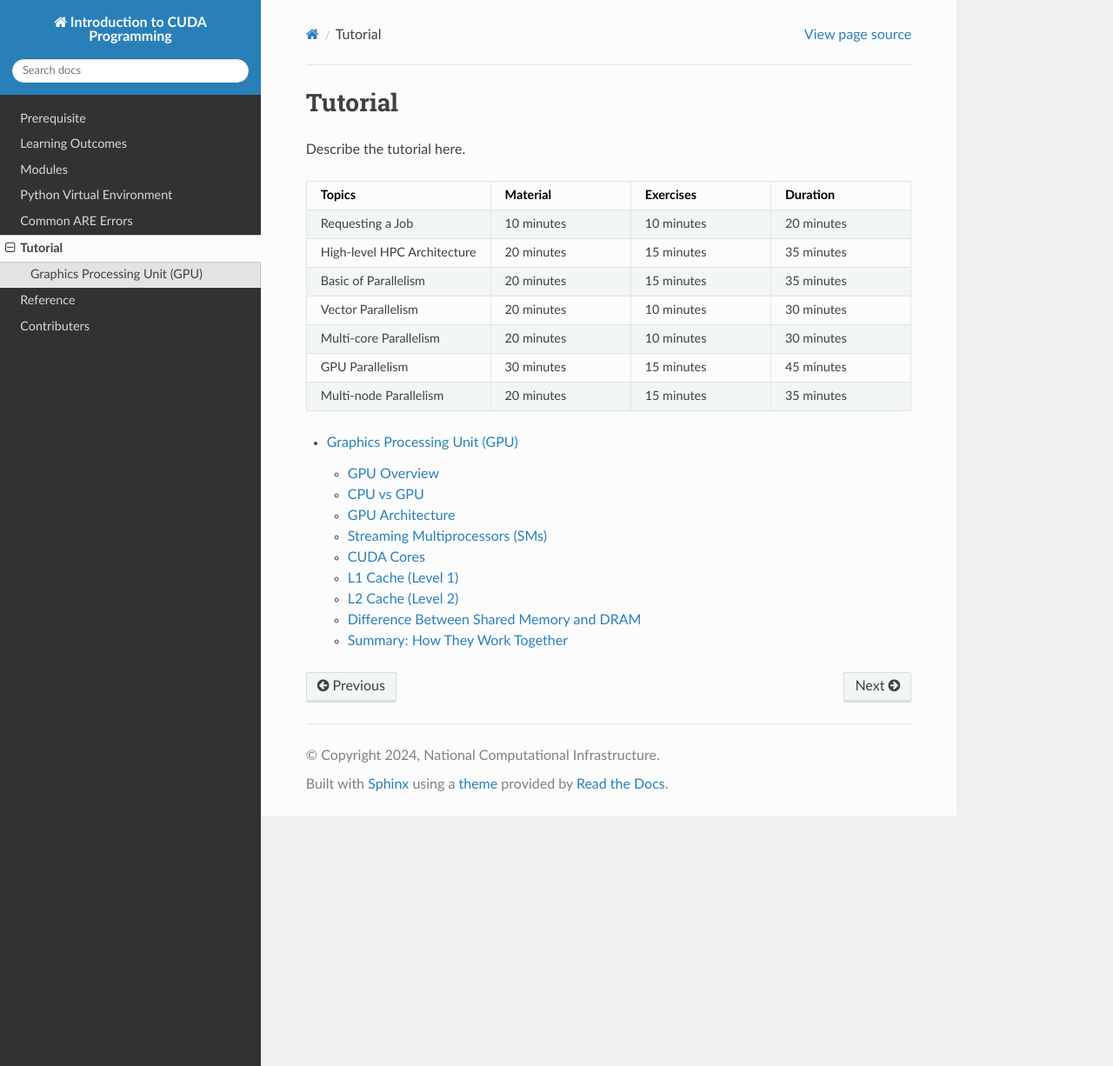
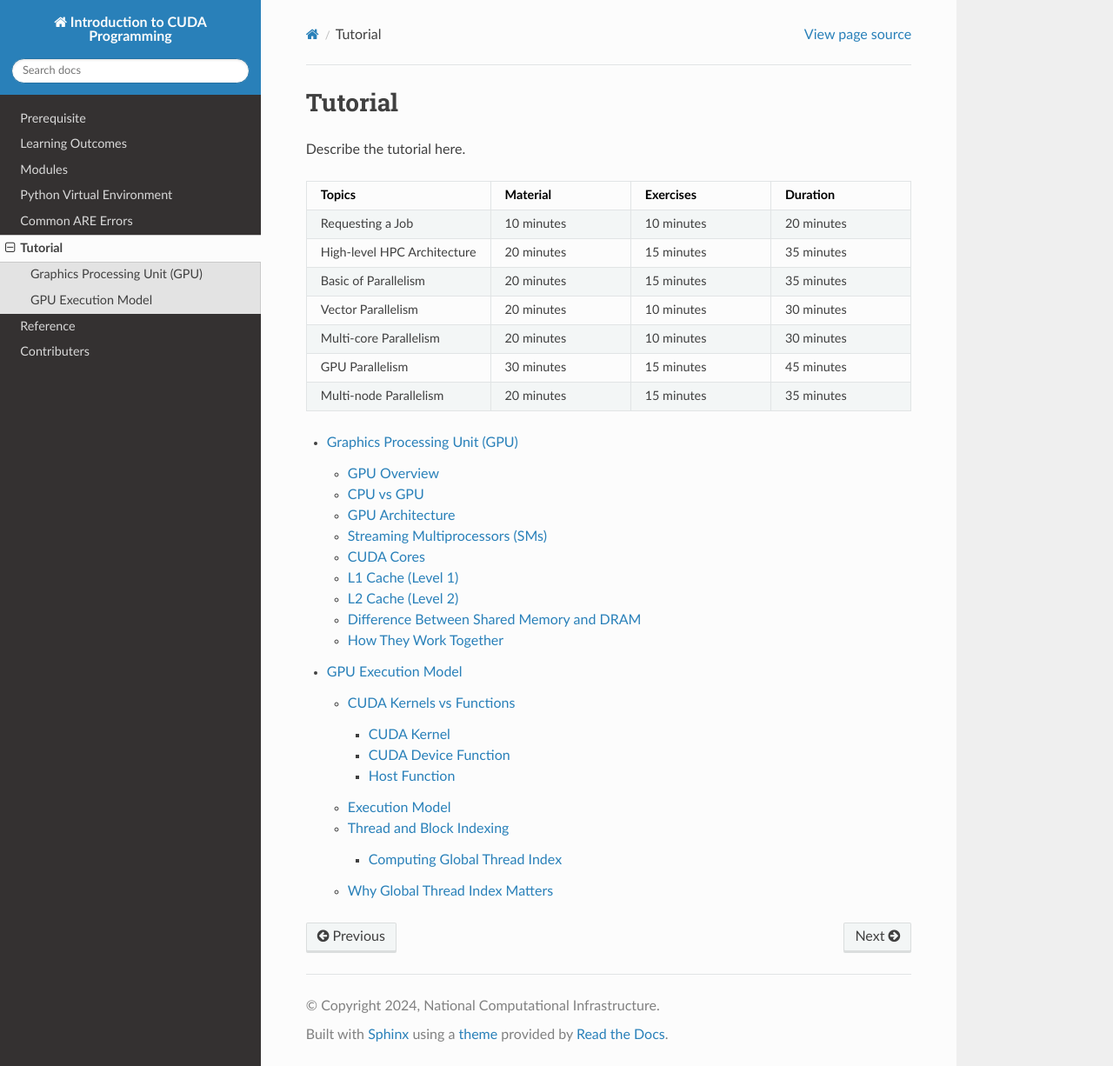
Before and after one commit to NCI900-Training-Organisation/intro-to-cuda, a Sphinx documentation site: the page built from docs/source/tutorial.rst, in a window 1280 px wide and 1226 px high. Shown: the whole window at 87% size. Built offline with Sphinx 7.4.7 and the Read the Docs theme 3.1.0, drawn with Linux system fonts in a browser that asks for light colours; some of the changed lines change nothing that is shown.

Commit message:
GPU execution model

```diff
--- a/docs/source/tutorial.rst
+++ b/docs/source/tutorial.rst
@@ -44,3 +44,4 @@
 .. toctree::
 
     tutorial/gpu.rst
+    tutorial/gpu_exec_model.rst
--- a/docs/source/tutorial/gpu.rst
+++ b/docs/source/tutorial/gpu.rst
@@ -252,7 +252,7 @@
      - Input/output, persistent global data
 
 
-Summary: How They Work Together
+How They Work Together
 -------------------------------
 
 1. **Threads** are scheduled and executed on **CUDA cores** inside an **SM**.
--- /dev/null
+++ b/docs/source/tutorial/gpu_exec_model.rst
@@ -0,0 +1,345 @@
+GPU Execution Model
+========================================
+
+.. admonition:: Overview
+   :class: Overview
+
+    * **Time:** 60 min
+
+    #. Learn the CUDA execution model.
+    #. Understand the difference between CUDA kernels and functions.
+    #. Learn how to launch CUDA kernels and manage thread indexing.
+
+
+
+
+CUDA (Compute Unified Device Architecture) is a parallel computing platform and programming model developed by NVIDIA. It allows developers to use a
+CUDA-enabled GPU for general-purpose processing, leveraging its massive parallelism capabilities.
+
+
+
+CUDA Kernels vs Functions
+-----------------------------
+
+In CUDA, both kernels and functions are used to define code behavior, but they have distinct purposes, execution models, and qualifiers.
+CUDA supports three types of functions based on qualifiers:
+
+.. list-table:: CUDA Function Types
+   :header-rows: 1
+   :widths: 30 70
+
+   * - Qualifier
+     - Meaning
+
+   * - ``__global__``
+     - Defines a *kernel* function that runs on the device (GPU) and is called from the host (CPU).
+
+   * - ``__device__``
+     - Defines a function that runs on the device and can only be called from other device or global functions.
+
+   * - ``__host__``
+     - Defines a function that runs on the host (CPU). This is the default for C/C++ functions.
+
+   * - ``__host__ __device__``
+     - The function can be compiled for and called from both host and device. Often used for small inline functions or utilities.
+
+CUDA Kernel
+^^^^^^^^^^^^^^^^^^^^^^^^^^^^^^^^
+
+A kernel is a special type of function that is executed in parallel by many GPU threads. Kernels are defined using the ``__global__`` keyword and are launched
+using triple angle brackets syntax.
+
+.. code-block:: cpp
+
+   __global__ void add(int *a, int *b, int *c) {
+       int i = threadIdx.x;
+       c[i] = a[i] + b[i];
+   }
+
+   // Launch kernel with 1 block of 256 threads
+   add<<<1, 256>>>(d_a, d_b, d_c);
+
+CUDA Device Function
+^^^^^^^^^^^^^^^^^^^^^^^^^^^^^^^^
+
+Device functions run on the GPU but are called only from other device or global functions. They are useful for modularizing GPU code.
+
+.. code-block:: cpp
+
+   __device__ int add(int x, int y) {
+       return x + y;
+   }
+
+Host Function
+^^^^^^^^^^^^^^^^^^^^^^^^^^^^^^^^
+
+Host functions are standard C/C++ functions that execute on the CPU. They typically manage memory and kernel launches.
+
+.. code-block:: cpp
+
+   void initArrays(int *a, int *b) {
+       for (int i = 0; i < N; ++i) {
+           a[i] = i;
+           b[i] = i * 2;
+       }
+   }
+
+
+
+.. list-table:: Difference Between CUDA Kernel and Function
+   :header-rows: 1
+   :widths: 30 35 35
+
+   * - Feature
+     - CUDA Kernel (``__global__``)
+     - CUDA Function (``__device__``, ``__host__``)
+
+   * - Purpose
+     - Entry point for GPU parallel execution
+     - General subroutine for computation
+
+   * - Runs On
+     - GPU
+     - CPU or GPU
+
+   * - Called From
+     - Host (CPU)
+     - Device or Host
+
+   * - Invocation
+     - ``<<<grid, block>>>``
+     - Standard function call
+
+   * - Return Type
+     - Must be ``void``
+     - Can return values
+
+   * - Parallelism
+     - Runs across many GPU threads
+     - Runs per thread (device) or serially (host)
+
+   * - Use Case
+     - Massively parallel tasks
+     - Helper or utility routines
+
+
+Execution Model
+-----------------------------
+
+In CUDA, parallelism is achieved through a hierarchy of **grids**, **blocks**, and **threads**. When launching a kernel, you specify the grid and block
+configuration using the syntax:
+
+.. code-block:: cpp
+
+    kernel_name<<<numBlocks, threadsPerBlock>>>(args);
+
+
+The execution model of CUDA is based on a hierarchy of threads organized into blocks and grids. This model allows for massive parallelism by executing many
+threads concurrently on the GPU. The basic structure is as follows:
+
+.. list-table:: CUDA Execution Model
+   :header-rows: 1
+   :widths: 30 35 35
+
+   * - Level
+     - Description
+     - Example
+
+   * - Grid
+     - A grid is a collection of blocks that execute a kernel.
+     - A grid can be 1D, 2D, or 3D.
+
+   * - Block
+     - A block is a group of threads that execute together and can share memory.
+     - Blocks can also be 1D, 2D, or 3D.
+
+   * - Thread
+     - The smallest unit of execution. Each thread executes the same kernel code but operates on different data.
+     - Threads are identified by their unique thread index within a block.
+
+
+
+Example (1D Launch):
+
+.. code-block:: cpp
+
+   add<<<4, 256>>>(a, b, c);
+
+In the example above, the kernel ``add()`` is launched with 1-D grid which has 4 blocks, each block containing 256 threads. This launches a kernel with:
+
+* 4 blocks in the grid
+* 256 threads in each block
+* Total threads = 4 × 256 = **1024 threads**
+
+Each performing the ``add()`` operation.
+
+The same kernel can be launched with different configurations, such as 2D or 3D grids and blocks, to suit the problem's dimensionality. For example,
+a 2D grid with 2D blocks might look like this:
+
+.. code-block:: cpp
+
+   kernel_name<<<dim3(2, 2), dim3(16, 16)>>>(args);
+
+This launches a kernel with:
+* 2 blocks in the grid (2D)
+* Each block has 16 × 16 = 256 threads
+* Total threads = 4 × 256 = **1024 threads**
+
+Similarly we can launch a 3D kernel:
+
+.. code-block:: cpp
+
+   kernel_name<<<dim3(2, 2, 2), dim3(4, 4, 4)>>>(args);
+
+
+This launches a kernel with:
+
+* 2 × 2 × 2 = 8 blocks in the grid (3D)
+* Each block has 4 × 4 × 4 = 64 threads
+* Total threads = 8 × 64 = **512 threads**
+
+
+.. admonition:: Explanation
+   :class: attention
+
+   ``dim3`` is a built-in C++ struct used to define the dimensions of a grid or a block when launching a kernel.
+   It's essentially a convenience structure that stores 3D dimensions (x, y, z), where:
+
+    * x is required
+    * y and z default to 1 if not specified
+
+
+Thread and Block Indexing
+-----------------------------
+
+Each thread is aware of its position in the block and the grid using built-in variables:
+
+.. list-table:: Built-in CUDA Thread Identifiers
+   :header-rows: 1
+   :widths: 30 70
+
+   * - Variable
+     - Meaning
+
+   * - ``threadIdx.x``, ``threadIdx.y``, ``threadIdx.z``
+     - Thread’s index within the block
+
+   * - ``blockIdx.x``, ``blockIdx.y``, ``blockIdx.z``
+     - Block’s index within the grid
+
+   * - ``blockDim.x``, ``blockDim.y``, ``blockDim.z``
+     - Number of threads per block in each dimension
+
+   * - ``gridDim.x``, ``gridDim.y``, ``gridDim.z``
+     - Number of blocks in the grid in each dimension
+
+
+Computing Global Thread Index
+^^^^^^^^^^^^^^^^^^^^^^^^^^^^^^^^
+
+In most cases when you are working with CUDA, you will need to compute a unique global thread index that identifies each thread across the entire grid.
+This is essential for accessing global memory or performing operations that require a unique identifier for each thread.
+
+To compute the global thread index, you can use the following formula:
+
+.. code-block:: cpp
+
+   int idx = blockIdx.x * blockDim.x + threadIdx.x;
+
+This formula combines the block index (`blockIdx.x`) and the thread index within the block (`threadIdx.x`) to give a unique identifier for each thread across
+the entire grid. This global index allows each thread to operate on a unique portion of data, enabling parallel processing of large datasets. While the
+example above is for a 1D grid and block, the same concept applies to 2D and 3D configurations.
+
+To compute the global thread index in 2D you can extend the formula as follows:
+
+.. code-block:: cpp
+
+   int idx = (blockIdx.x * blockDim.x + threadIdx.x) +
+             (blockIdx.y * blockDim.y + threadIdx.y) * gridDim.x * blockDim.x;
+
+
+This formula accounts for both dimensions, allowing each thread to have a unique index in a 2D grid.
+
+.. image:: ../figs/thread_index.drawio.png
+    :width: 600px
+    :align: center
+    :alt: CUDA Thread Indexing
+    :caption: CUDA Thread Indexing
+
+
+
+To compute the global thread index in 3D, you can further extend it:
+.. code-block:: cpp
+
+   int idx = (blockIdx.x * blockDim.x + threadIdx.x) +
+             (blockIdx.y * blockDim.y + threadIdx.y) * gridDim.x * blockDim.x +
+             (blockIdx.z * blockDim.z + threadIdx.z) * gridDim.x * gridDim.y * blockDim.x * blockDim.y;
+
+This formula accounts for all three dimensions, ensuring that each thread has a unique index in a 3D grid.
+.. list-table:: CUDA Thread Indexing Example
+   :header-rows: 1
+   :widths: 30 70
+
+   * - Dimension
+     - Example Code
+
+   * - 1D
+     - ``int idx = blockIdx.x * blockDim.x + threadIdx.x;``
+
+   * - 2D
+     - ``int idx = (blockIdx.x * blockDim.x + threadIdx.x) + (blockIdx.y * blockDim.y + threadIdx.y) * gridDim.x * blockDim.x;``
+
+   * - 3D
+     - ``int idx = (blockIdx.x * blockDim.x + threadIdx.x) + (blockIdx.y * blockDim.y + threadIdx.y) * gridDim.x * blockDim.x + (blockIdx.z * blockDim.z + threadIdx.z) * gridDim.x * gridDim.y * blockDim.x * blockDim.y;``
+
+This indexing allows each thread to access its unique portion of data in global memory, enabling efficient parallel processing.
+
+Why Global Thread Index Matters
+---------------------------------
+
+In CUDA, threads run the same code (SIMT model) - which stands for Single Instruction, Multiple Threads. This means that all threads in a block execute the same
+instruction at the same time, but they can operate on different data.
+
+So without a way to uniquely identify itself, every thread would operate on the same memory location. The  **global thread index** helps distribute work across
+threads so they operate on **independent data**.
+
+Suppose we want to add two arrays ``a`` and ``b`` of size ``n``, and store the result in ``c``. The CUDA kernel would look like this:
+
+.. code-block:: cpp
+
+   __global__ void add(int *a, int *b, int *c, int n) {
+       int idx = blockIdx.x * blockDim.x + threadIdx.x; // Compute global thread index
+       if (idx < n) { // Ensure we don't go out of bounds
+           c[idx] = a[idx] + b[idx]; // Perform addition
+       }
+   }
+
+
+Kernel Launch for the Example would look like this:
+
+.. code-block:: cpp
+
+   int n = 1000;
+   int threadsPerBlock = 256;
+   int numBlocks = (n + threadsPerBlock - 1) / threadsPerBlock;
+
+   add_arrays<<<numBlocks, threadsPerBlock>>>(a, b, c, n);
+
+
+.. important::
+
+    When the number of CUDA threads exceeds the number of array elements, extra threads are launched, but only those whose global index is within bounds
+    should perform useful work. The others must be guarded with a boundary check to avoid out-of-bounds memory access.
+
+* We launch enough threads to cover all elements in the array.
+* Each thread calculates a unique ``idx``.
+* Thread 0 processes index 0, thread 1 processes index 1, ..., thread 999 processes index 999.
+* Threads with index >= ``n`` are skipped via the boundary check.
+
+.. admonition:: Key Points
+   :class: hint
+
+    #. CUDA kernels are launched with a grid of blocks, each containing threads.
+    #. Each thread has a unique global index computed from its block and thread indices.
+    #. The execution model allows for massive parallelism by executing many threads concurrently.
+    #. Understanding the execution model is crucial for writing efficient CUDA code.
```
Also changed, not shown: docs/source/tutorial/figs/thread_index.drawio.png (added).
